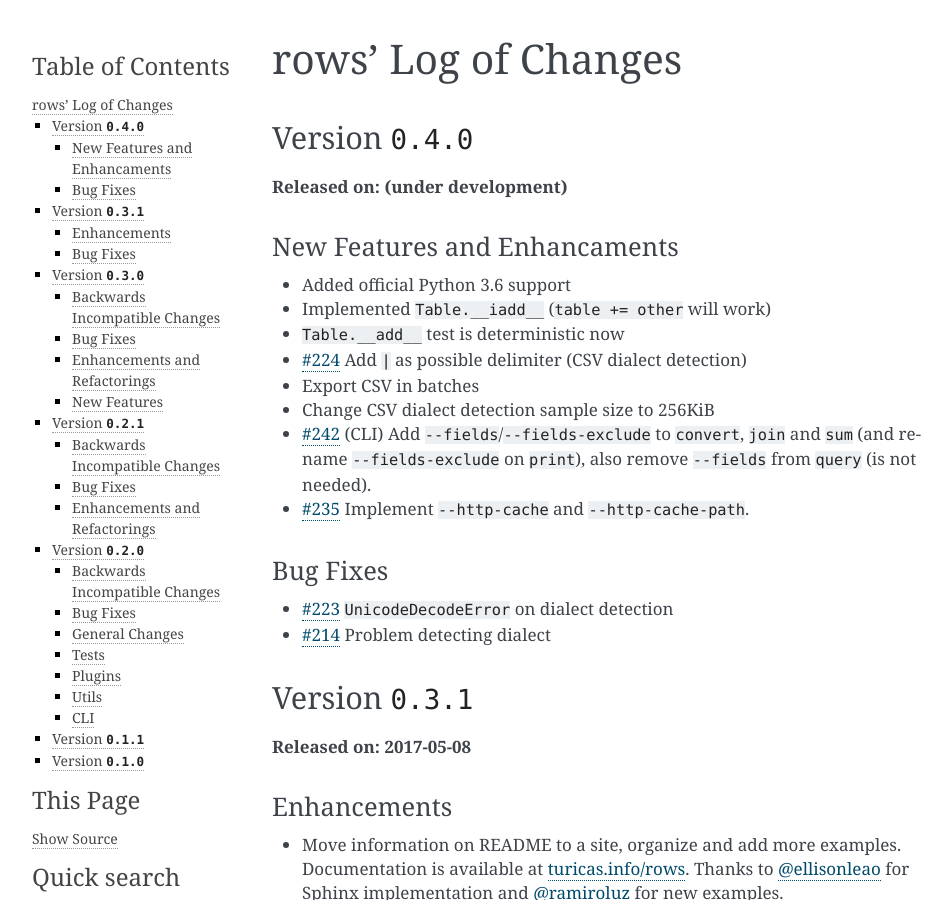
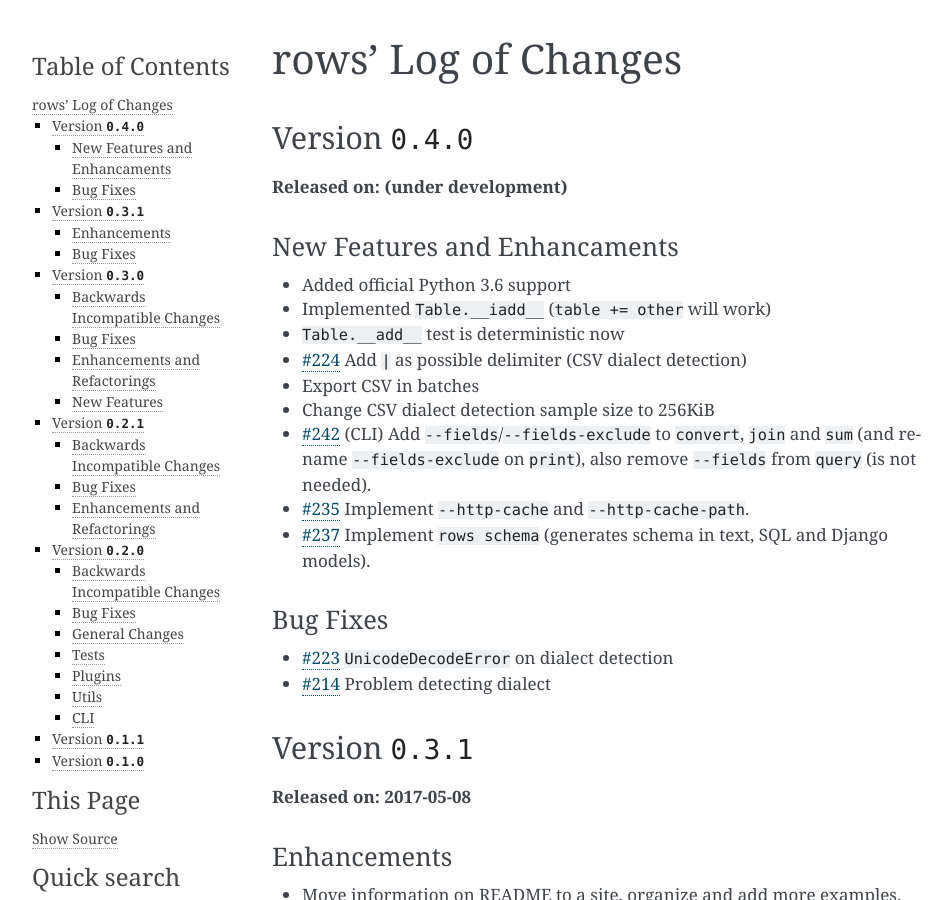
Before and after one commit to turicas/rows, a Sphinx documentation site: the page built from docs/changelog.md, in a window 1280 px wide and 900 px high. Shown: the whole window, without its empty margins (148-1100 px from the left). Built offline with Sphinx 7.4.7, drawn with Linux system fonts in a browser that asks for light colours.

Commit message:
Add `rows schema` to changelog
Fix #237

```diff
--- a/docs/changelog.md
+++ b/docs/changelog.md
@@ -19,6 +19,8 @@
   needed).
 - [#235](https://github.com/turicas/rows/issues/235) Implement `--http-cache`
   and `--http-cache-path`.
+- [#237](https://github.com/turicas/rows/issues/237) Implement `rows schema`
+  (generates schema in text, SQL and Django models).
 
 
 ### Bug Fixes
```
